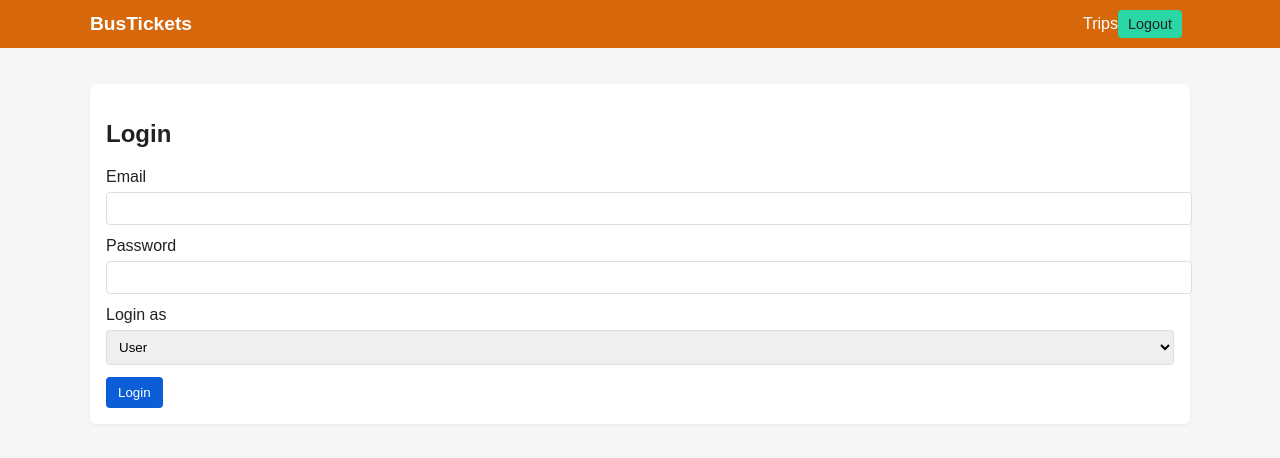
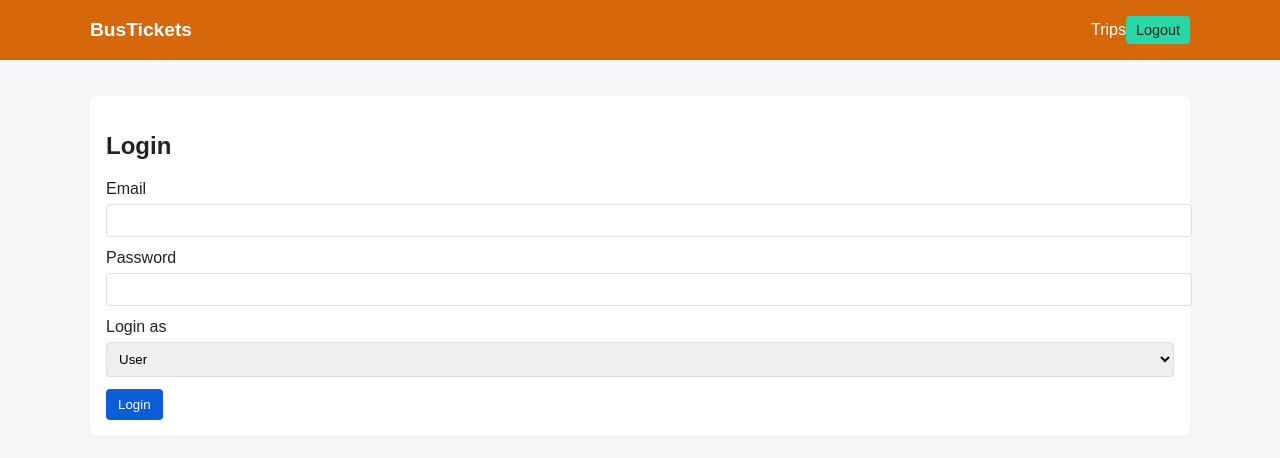
Before and after one commit to AryanAg08/Bus-ticket-app, a React (Vite) app in the folder client/: page /login in a window 1280 px wide. Shown: the top 458 px of the page. Built offline with nearby package versions, Linux system fonts and the light colour scheme; no server answers; sample sign-in values are in the browser's storage.

Commit message:
Adding changes to navbar

```diff
--- a/client/src/index.css
+++ b/client/src/index.css
@@ -75,6 +75,7 @@ body {
 
 .btn.small {
   padding: 6px 10px;
+  margin: 6px auto;
   font-size: 0.9em;
 }
 
```
